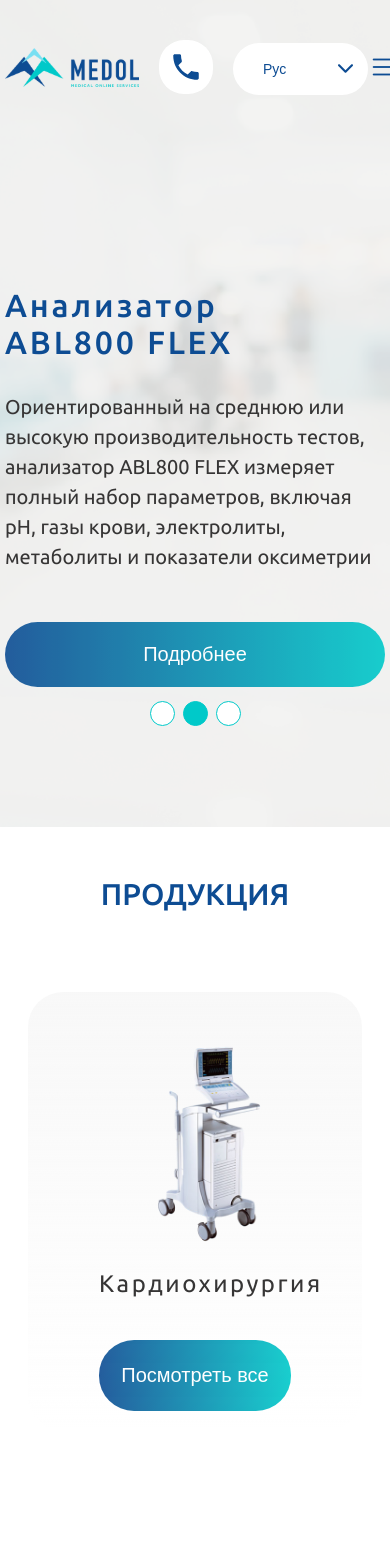
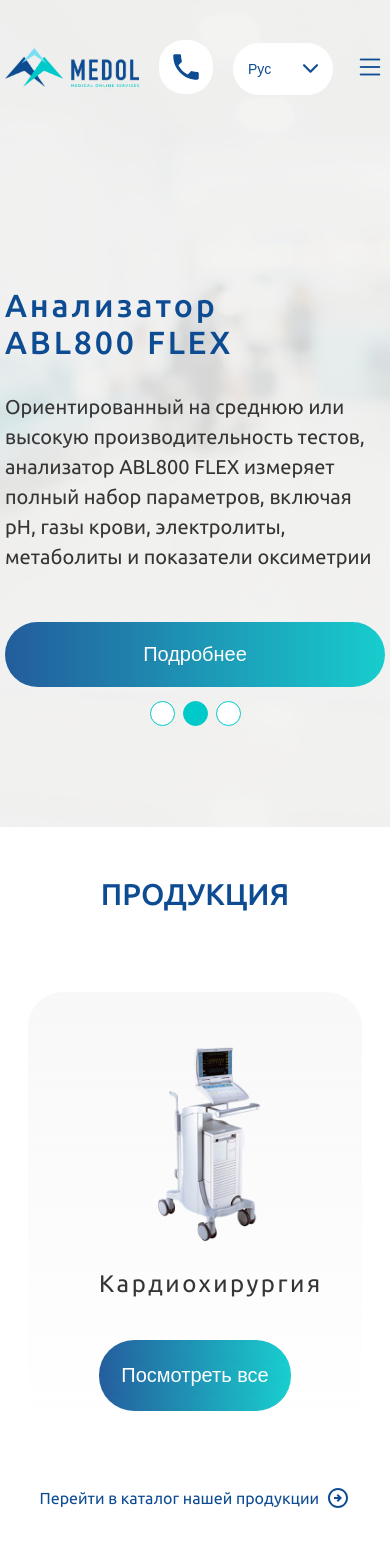
Before and after one commit to roziqov1011/medol1, a React (Create React App) app: page / in a window 390 px wide. Shown: the top 1568 px of the page. Built offline with nearby package versions, Linux system fonts and the light colour scheme.

Commit message:
add modal

```diff
--- a/src/components/Footer/Footer.scss
+++ b/src/components/Footer/Footer.scss
@@ -199,7 +199,7 @@
         }
     }
     .footer__top_tel{
-
+        margin-top: 22px;
     }
     .footer__left__bottom{
         img{
--- a/src/components/Header/Header.scss
+++ b/src/components/Header/Header.scss
@@ -275,4 +275,10 @@
             width: 134px;
         }
     }
+    .header__long__item{
+        .item__long{
+            padding-left: 15px !important;
+            width: 100px !important;
+        }
+    }
 }
--- a/src/components/News/News.scss
+++ b/src/components/News/News.scss
@@ -185,7 +185,12 @@
         }
     }
 }
-
+@media (max-width:550px) {
+    .news__list{
+        .swiper{
+            margin-top: 0 !important;
+        }}
+}
 @media (max-width: 410px) {
     .news{
         h2{
@@ -194,6 +199,7 @@
         }
     }
     .news__list{
+
         .news__item{
             height: 470px;
             border-radius: 35px;
--- a/src/components/Partners/Partners.jsx
+++ b/src/components/Partners/Partners.jsx
@@ -30,7 +30,7 @@
                   disableOnInteraction: false,
                 }}
                 grid={{
-                rows: 2
+                rows: wWidth> 700? 2 : 1
                 ,
                 }}
                 // grid={wWidth > 560 ? {rows:2,} : {rows:1,}}
--- a/src/components/Partners/Partners.scss
+++ b/src/components/Partners/Partners.scss
@@ -71,10 +71,28 @@
     padding: 9px 30px;
   }
 
+  @media (max-width:700px) {
+    .partners{
+      h2{
+        margin-bottom: 23px;
+      }
+    }
+    .partners__list{
+      height: auto !important;
+      .swiper-slide{
+        height: 200px !important;
+      }
+    }
+  }
   @media (max-width:550px) {
     .partners{
+      padding-bottom: 30px;
       h2{
         font-size: 30px;
+        margin-top: 24px;
+      }
+      .swiper{
+        margin-top: 0px !important;
       }
     }
     .partners__list{
--- a/src/components/Production/Production.scss
+++ b/src/components/Production/Production.scss
@@ -195,6 +195,11 @@
             input {
                 width: 24px;
                 height: 24px;
+                background-color: #F3F3F3;
+                border: none;
+                color: #00C9C9;
+                margin-top: 0;
+                margin-right: 15px;
             }
         }
 
@@ -252,4 +257,10 @@
             width: 100% !important;
         }
     }
+    .production__redirect{
+        display: flex;
+        align-items: center;
+        margin-top: 0px;
+        font-size: 16px;
+    }
 }
```
